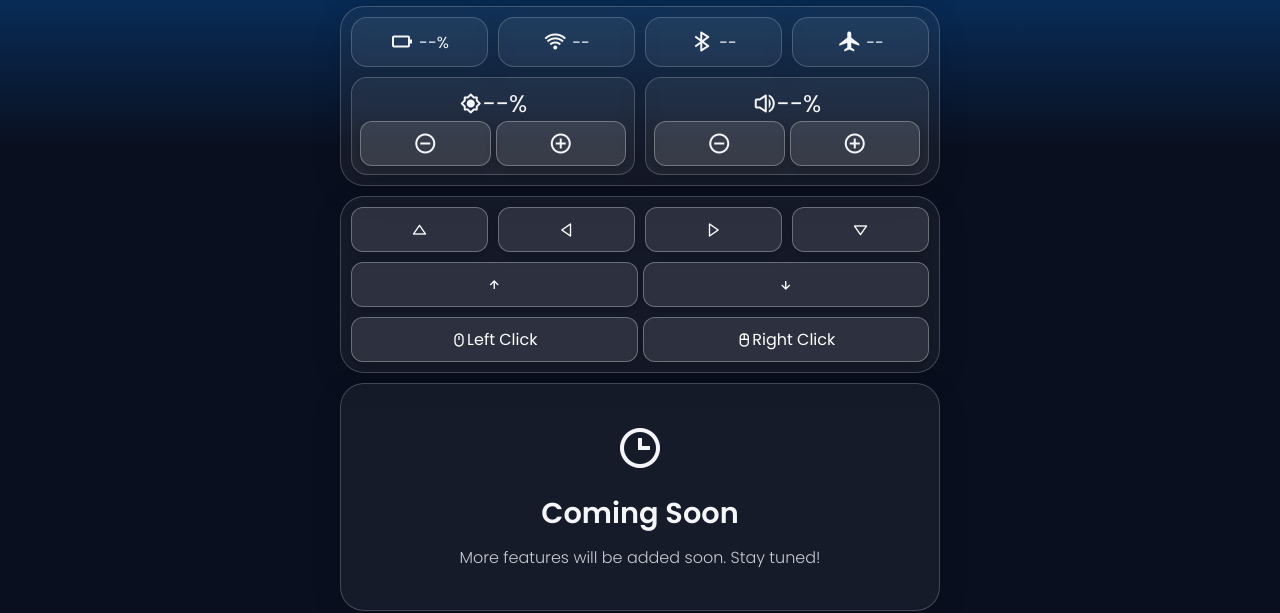
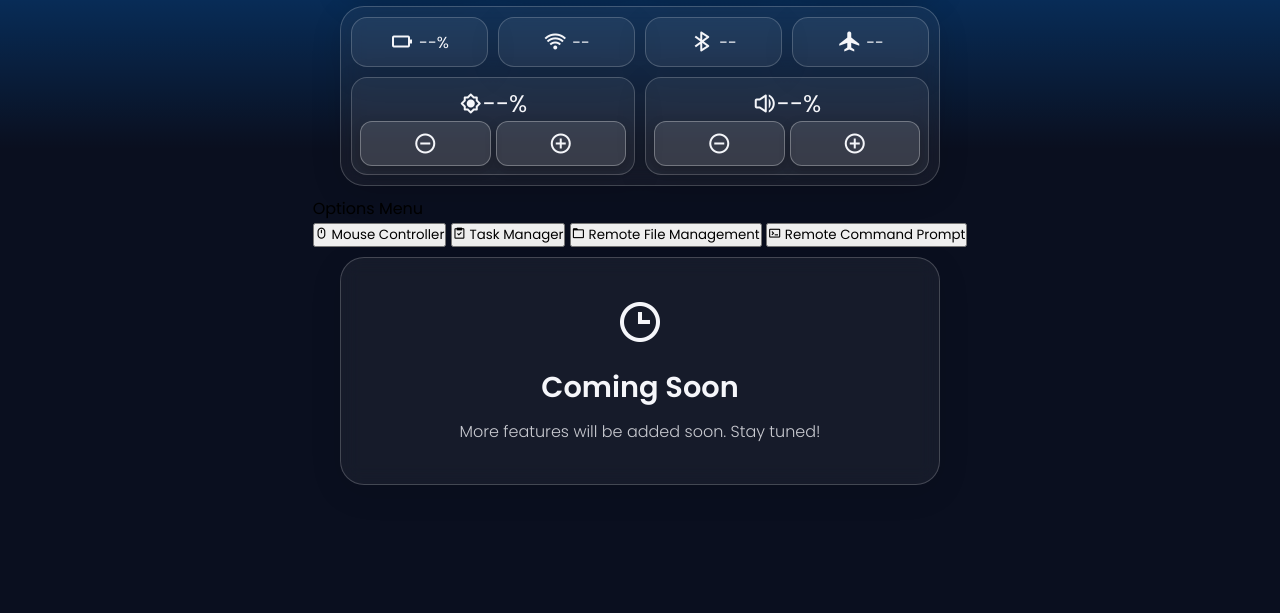
Before and after one commit to Mahdi-Zafari/Nebula-Remote-Fusion, a Python web app: template Core/templates/model/beta_model/index.html in a window 1280 px wide. Shown: the part 151-764 px from the top of the page. Run offline with Jinja, Linux system fonts and the light colour scheme; the template is opened without the code that fills it, so the values that code supplies are empty; some libraries are stand-ins or nearby versions.

Commit message:
Update index.html

```diff
--- a/Core/templates/model/beta_model/index.html
+++ b/Core/templates/model/beta_model/index.html
@@ -141,40 +141,27 @@
 
         </div>
 
-        <div class="mouse-control-container">
-            <div class="mouse-buttons">
-                <div class="mouse-move">
-                    <button class="mouse-button-control" id="move-up" onclick="moveMouse('up')">
-                        <i class="bx bx-up-arrow"></i>
-                    </button>
-                    <button class="mouse-button-control" id="move-left" onclick="moveMouse('left')">
-                        <i class='bx bx-left-arrow'></i>
-                    </button>
-                    <button class="mouse-button-control" id="move-right" onclick="moveMouse('right')">
-                        <i class='bx bx-right-arrow'></i>
-                    </button>
-                    <button class="mouse-button-control" id="move-down" onclick="moveMouse('down')">
-                        <i class='bx bx-down-arrow'></i>
-                    </button>
-                </div>
-
-                <div class="mouse-scroll">
-                    <button class="mouse-button-control" id="scroll-up" onclick="scrollMouse('up')">
-                        <i class="bx bx-up-arrow-alt"></i>
-                    </button>
-                    <button class="mouse-button-control" id="scroll-down" onclick="scrollMouse('down')">
-                        <i class="bx bx-down-arrow-alt"></i>
-                    </button>
-                </div>
-
-                <div class="mouse-click">
-                    <button class="mouse-button-control" id="click-left" onclick="mouseClick('left')">
-                        <i class='bx bx-mouse'></i> Left Click
-                    </button>
-                    <button class="mouse-button-control" id="click-right" onclick="mouseClick('right')">
-                        <i class='bx bx-mouse-alt'></i> Right Click
-                    </button>
-                </div>
+        <div class="menu-options-container">
+            <div class="header-menu">
+                <span>Options Menu</span>
+            </div>
+            <div class="options-list">
+                <button class="option-button">
+                    <i class="bx bx-mouse"></i>
+                    <span>Mouse Controller</span>
+                </button>
+                <button class="option-button">
+                    <i class="bx bx-task"></i>
+                    <span>Task Manager</span>
+                </button>
+                <button class="option-button">
+                    <i class="bx bx-folder"></i>
+                    <span>Remote File Management</span>
+                </button>
+                <button class="option-button">
+                    <i class="bx bx-terminal"></i>
+                    <span>Remote Command Prompt</span>
+                </button>
             </div>
         </div>
 
```
